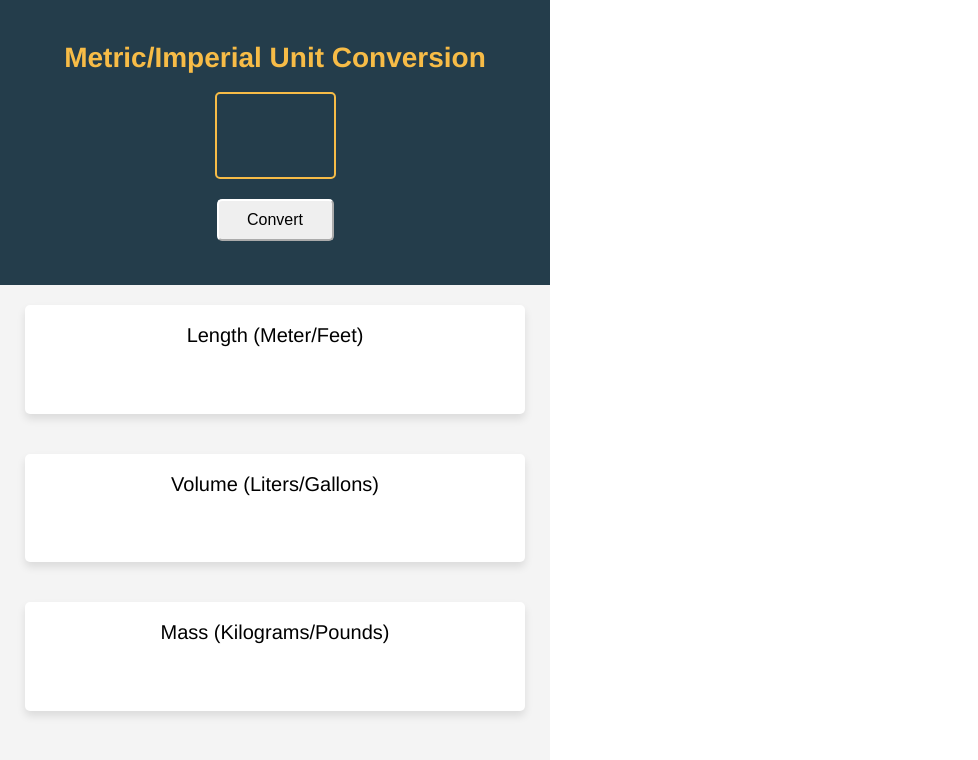
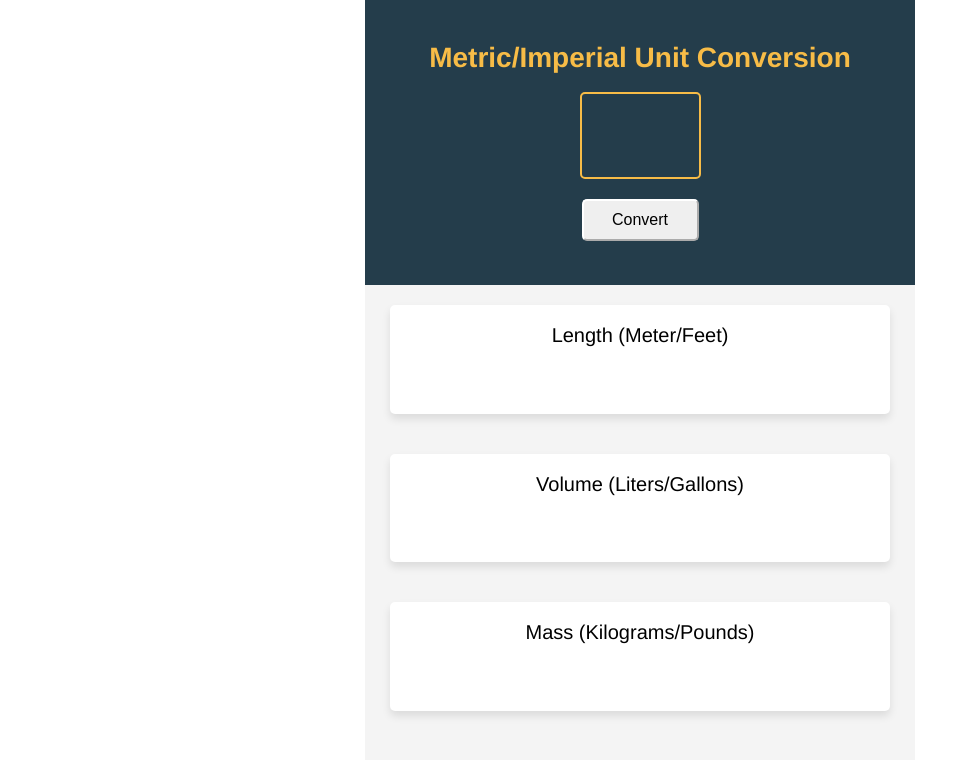
Before and after one commit to bryanprestige/UNIT-CONVERTER-SCRIMBA, a plain HTML site: page src/index.html in a window 1280 px wide. Shown: the whole page, without its empty margins (0-978 px from the left). Drawn offline with Linux system fonts and the light colour scheme; no server answers.

Commit message:
style: :art: css center
centered the webpage

```diff
--- a/src/css/main.css
+++ b/src/css/main.css
@@ -4,8 +4,7 @@ body {
     text-align: center;
     font-family:'Franklin Gothic Medium', 'Arial Narrow', Arial, sans-serif
 }
-/* #243D4B
-    #F7BC47 */
+
 #first-container {
     width: 550px;
     height: 285px;
@@ -13,6 +12,7 @@ body {
     flex-direction: column;
     align-items: center;
     justify-content: center;
+    margin: auto;
     background-color: #243D4B;
 }
 
@@ -59,6 +59,7 @@ button{
     display: flex;
     flex-direction: column;
     align-items: center;
+    margin: auto;
     background-color: #F4F4F4;
 }
 
```
Also changed, not shown: src/index.html (line endings or trailing spaces).
